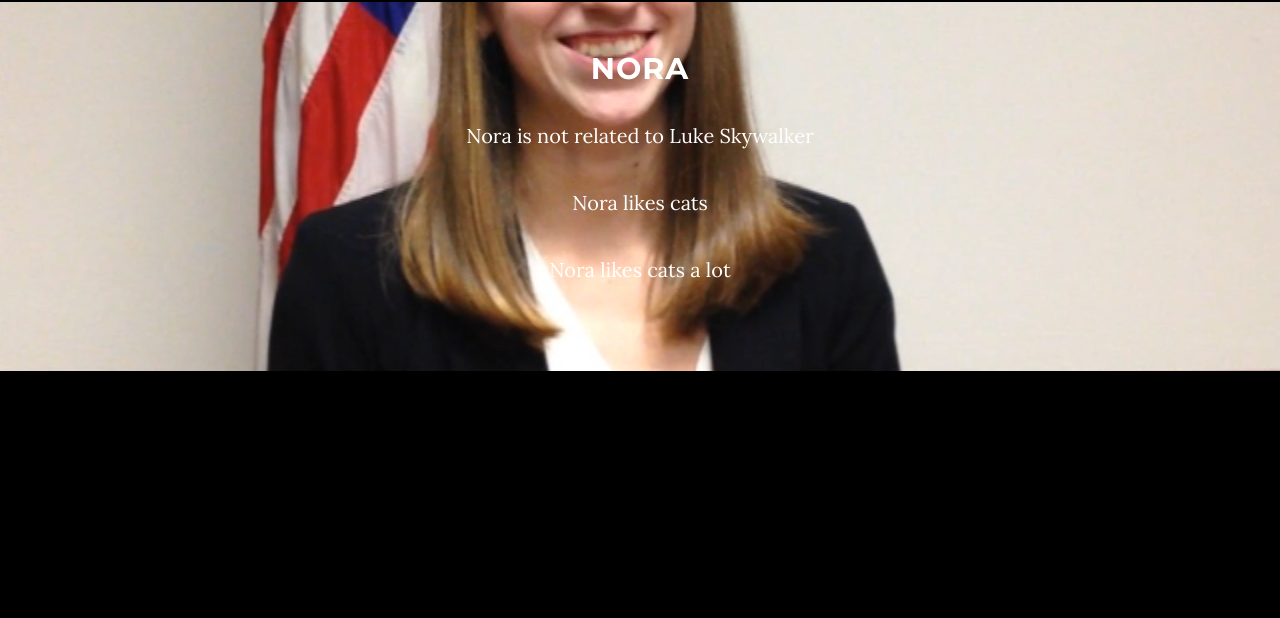
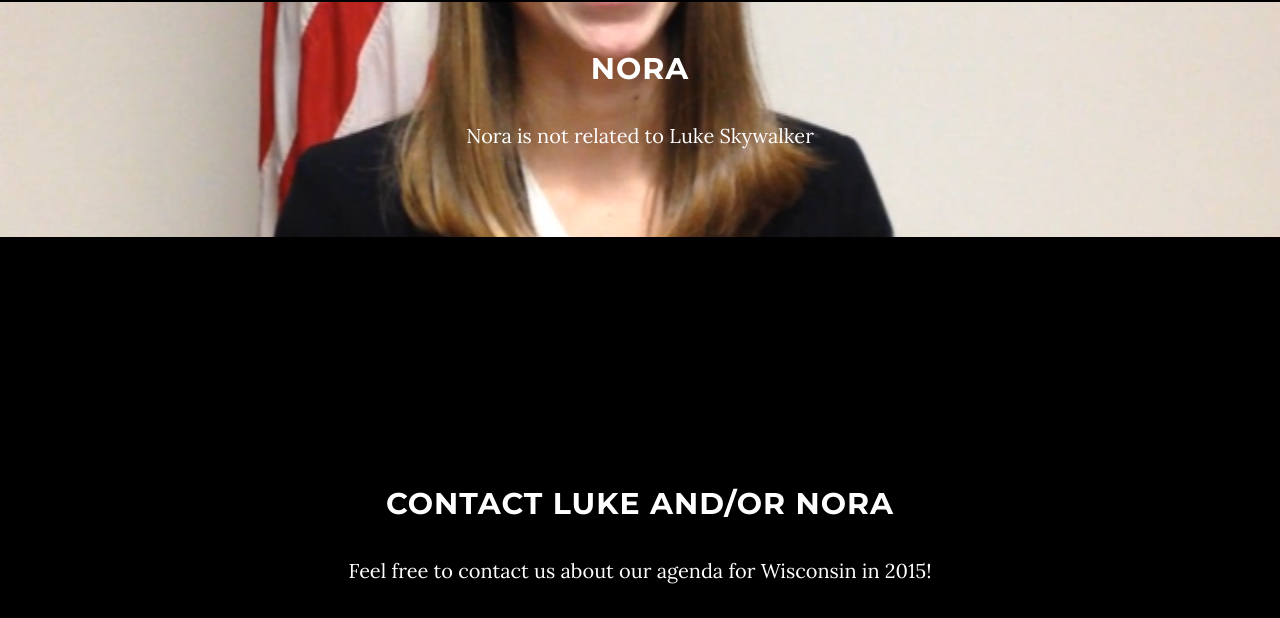
Before and after one commit to nhptacek/nhptacek.github.io, a plain HTML site: page index.html in a window 1280 px wide. Shown: the part 2341-2959 px from the top of the page. Drawn offline with Linux system fonts and the light colour scheme.

Commit message:
now with less cats

```diff
--- a/index.html
+++ b/index.html
@@ -120,8 +120,6 @@
                 <div class="col-lg-8 col-lg-offset-2">
                     <h2>Nora</h2>
                     <p>Nora is not related to Luke Skywalker</p>
-                    <p>Nora likes cats</p>
-                    <p>Nora likes cats a lot</p>
                 </div>
             </div>
         </div>
```
